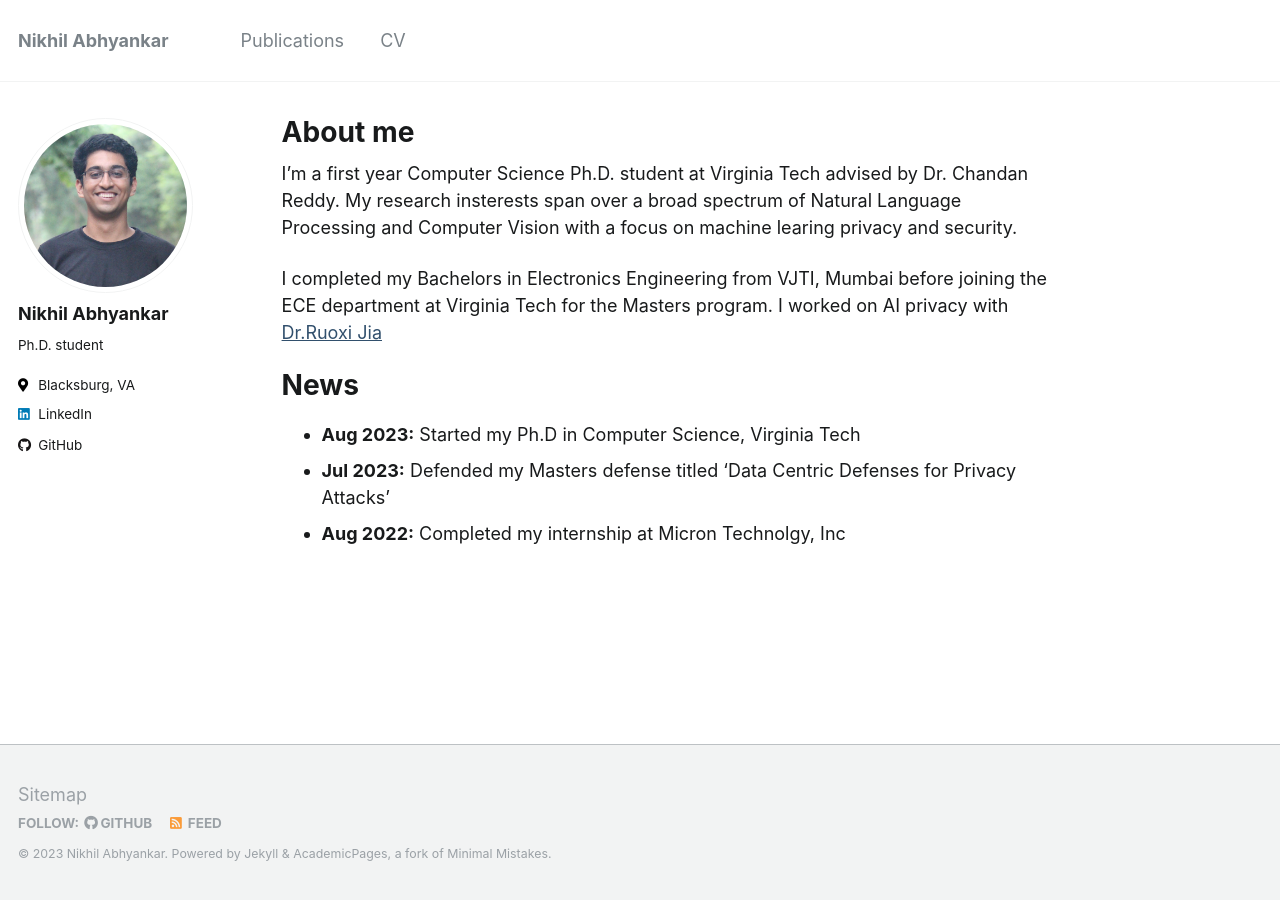
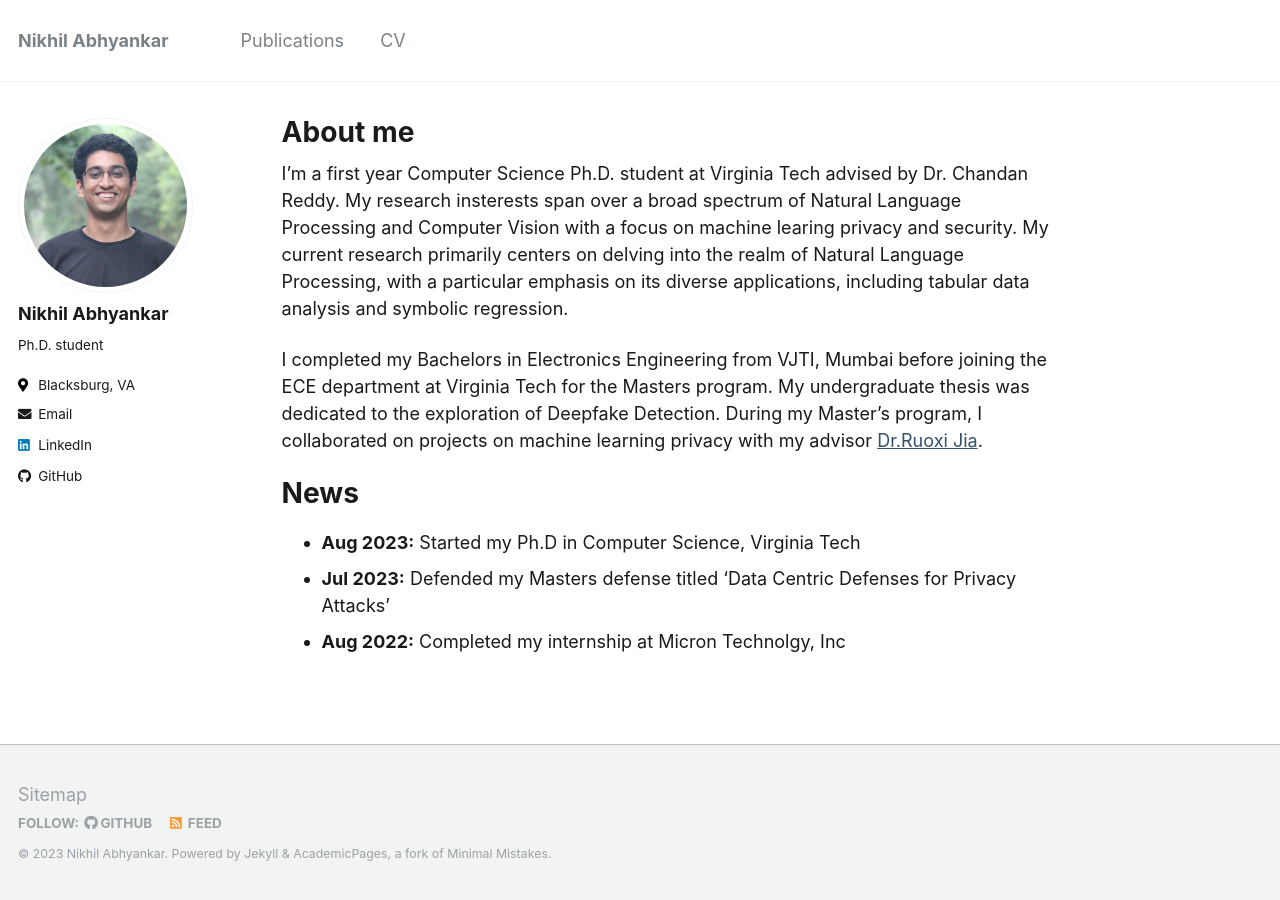
Before and after one commit to nikhilsab/nikhilsab.github.io, a Jekyll site: the page built from _pages/about.md, in a window 1280 px wide. Built offline with Jekyll 4.4.1, drawn with Linux system fonts in a browser that asks for light colours.

Commit message:
updated about me

```diff
--- a/_config.yml
+++ b/_config.yml
@@ -90,7 +90,7 @@ author:
   pubmed           :
   orcid            : #"http://orcid.org/0000-0001-9259-3883"
   googlescholar    : #"https://scholar.google.com/citations?user=fiaPSmgAAAAJ"
-  email            : #"rob.williams@wustl.edu"
+  email            : "nikhilsa@vt.edu"
   researchgate     :  # example: "https://www.researchgate.net/profile/yourprofile"
   uri              :
   bitbucket        :
--- a/_pages/about.md
+++ b/_pages/about.md
@@ -8,9 +8,9 @@ redirect_from:
   - /about.html
 ---
 
-I’m a first year Computer Science Ph.D. student at Virginia Tech advised by Dr. Chandan Reddy. My research insterests span over a broad spectrum of Natural Language Processing and Computer Vision with a focus on machine learing privacy and security.
+I’m a first year Computer Science Ph.D. student at Virginia Tech advised by Dr. Chandan Reddy. My research insterests span over a broad spectrum of Natural Language Processing and Computer Vision with a focus on machine learing privacy and security. My current research primarily centers on delving into the realm of Natural Language Processing, with a particular emphasis on its diverse applications, including tabular data analysis and symbolic regression.
 
-I completed my Bachelors in Electronics Engineering from VJTI, Mumbai before joining the ECE department at Virginia Tech for the Masters program. I worked on AI privacy with [Dr.Ruoxi Jia](https://ruoxijia.info/)
+I completed my Bachelors in Electronics Engineering from VJTI, Mumbai before joining the ECE department at Virginia Tech for the Masters program. My undergraduate thesis was dedicated to the exploration of Deepfake Detection. During my Master's program, I collaborated on projects on machine learning privacy with my advisor [Dr.Ruoxi Jia](https://ruoxijia.info/).
 
 News
 =====
--- a/_sass/_variables.scss
+++ b/_sass/_variables.scss
@@ -74,6 +74,7 @@
       $foursquare-color           : #0072b1;
       $github-color               : #171516;
       $gitlab-color               : #FCA121;
+      $email-color                : #32506d;
       $google-plus-color          : #dd4b39;
       $instagram-color            : #517fa4;
       $lastfm-color               : #d51007;
```
